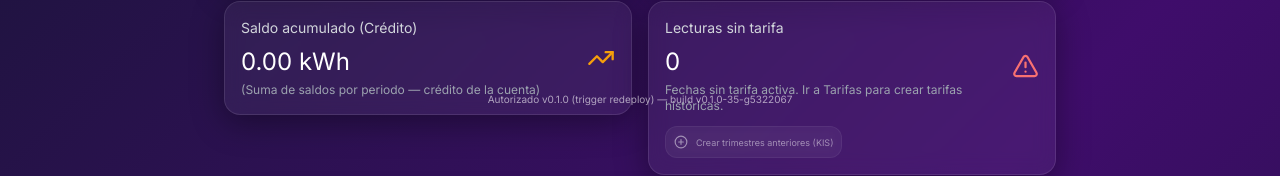
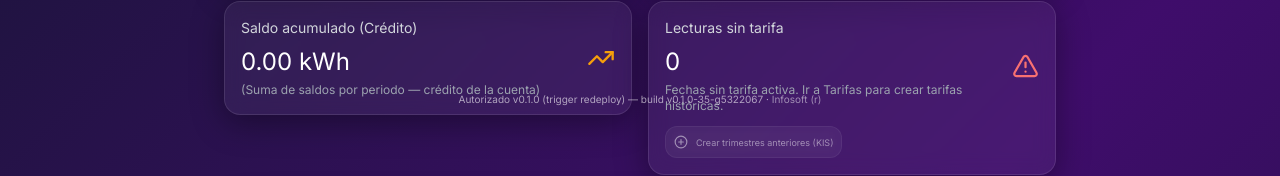
Before and after one commit to jdsandovalg/APE-PWA, a React (Vite) app in the folder pwa/: page / in a window 1280 px wide. Shown: the part 685-861 px from the top of the page. Built offline with nearby package versions, Linux system fonts and the light colour scheme.

Commit message:
feat: footer show 'Infosoft (r)' alongside version/build

```diff
--- a/pwa/src/components/Footer.tsx
+++ b/pwa/src/components/Footer.tsx
@@ -15,6 +15,8 @@ export default function Footer(){
     <div style={{ position: 'fixed', left: 0, right: 0, bottom: 6, textAlign: 'center', pointerEvents: 'none' }}>
       <div style={{ display: 'inline-block', padding: '2px 8px', fontSize: '10px', color: 'rgba(255,255,255,0.6)', background: 'transparent' }}>
         {text}{meta.commit ? ` — build ${meta.commit}` : ''}
+        {text ? ' · ' : ''}
+        <span style={{ opacity: 0.85 }}>Infosoft (r)</span>
       </div>
     </div>
   )
```
